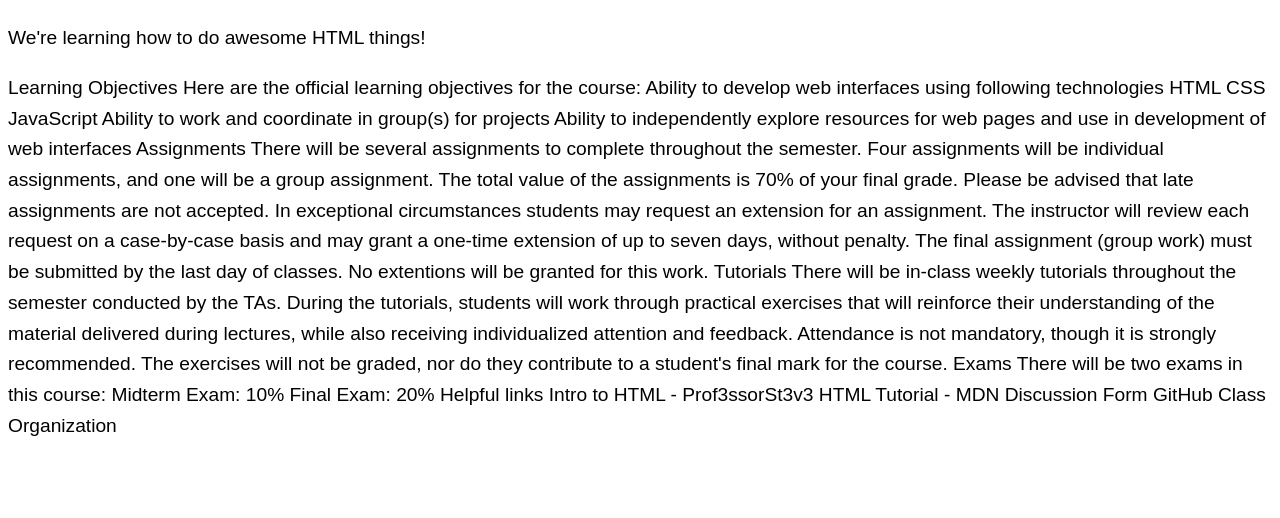
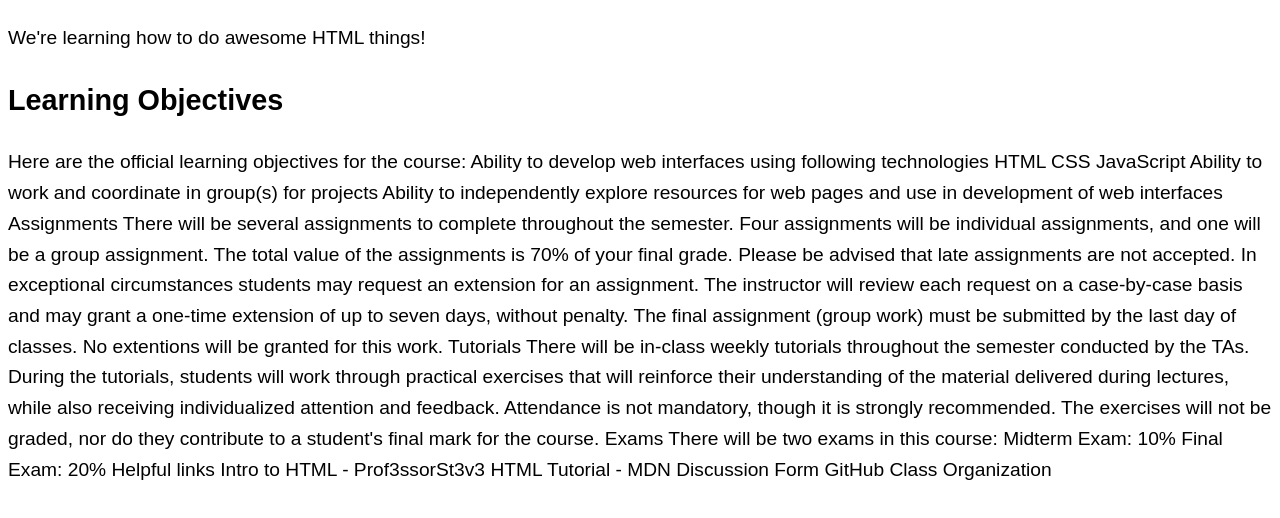
Before and after one commit to irm1005-itec1005-fall-2023/tutorial-exercise-01-neilmispelaar, a plain HTML site: page index.html in a window 1280 px wide. Shown: the part 90-608 px from the top of the page. Drawn offline with Linux system fonts and the light colour scheme.

Commit message:
Added another h2

```diff
--- a/index.html
+++ b/index.html
@@ -35,7 +35,7 @@
     <p>We're learning how to do awesome <abbr>HTML</abbr> things!</p>
 
     <!-- h2 -->
-    Learning Objectives
+    <h2>Learning Objectives</h2>
 
     <!-- p -->
     Here are the official learning objectives for the course:
```
